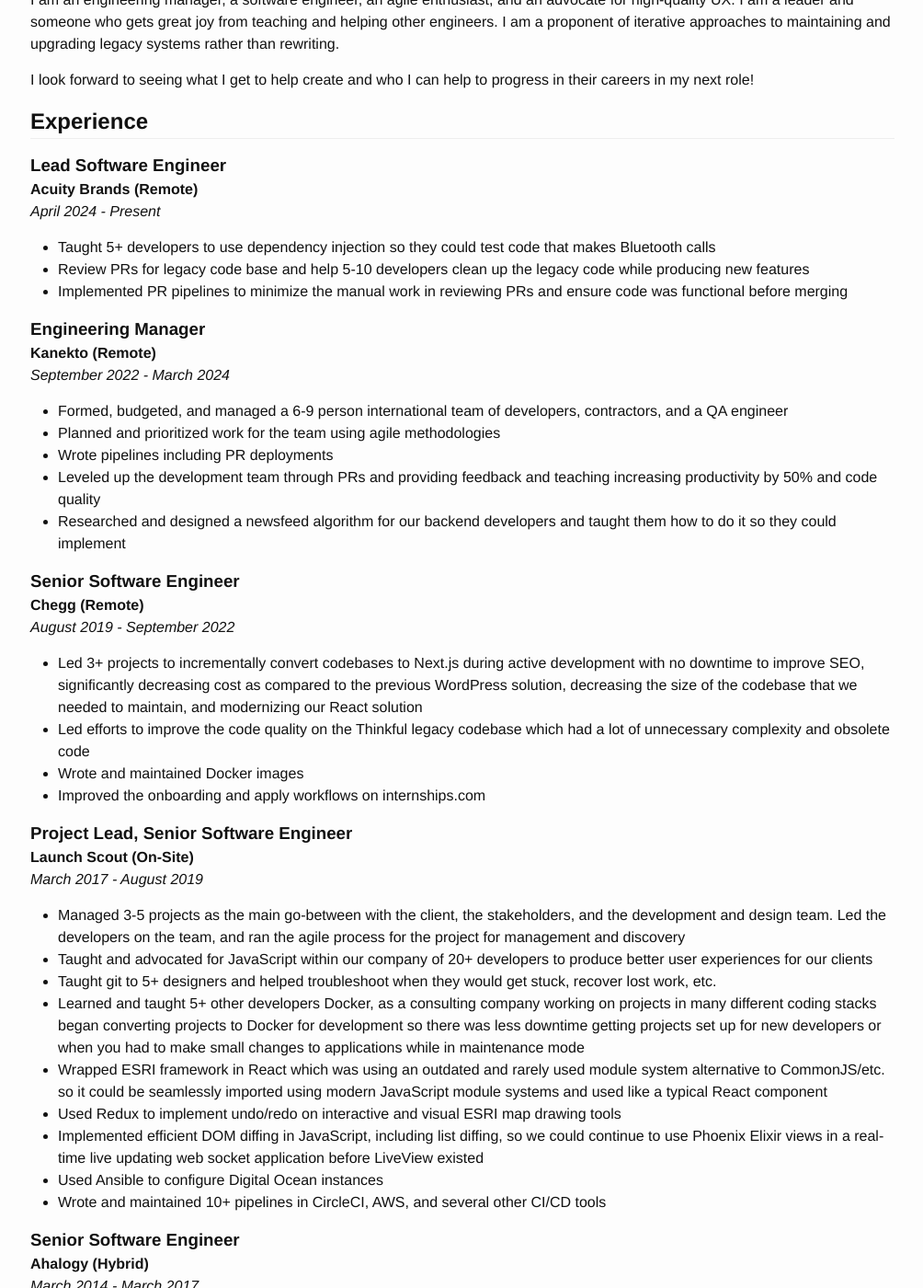
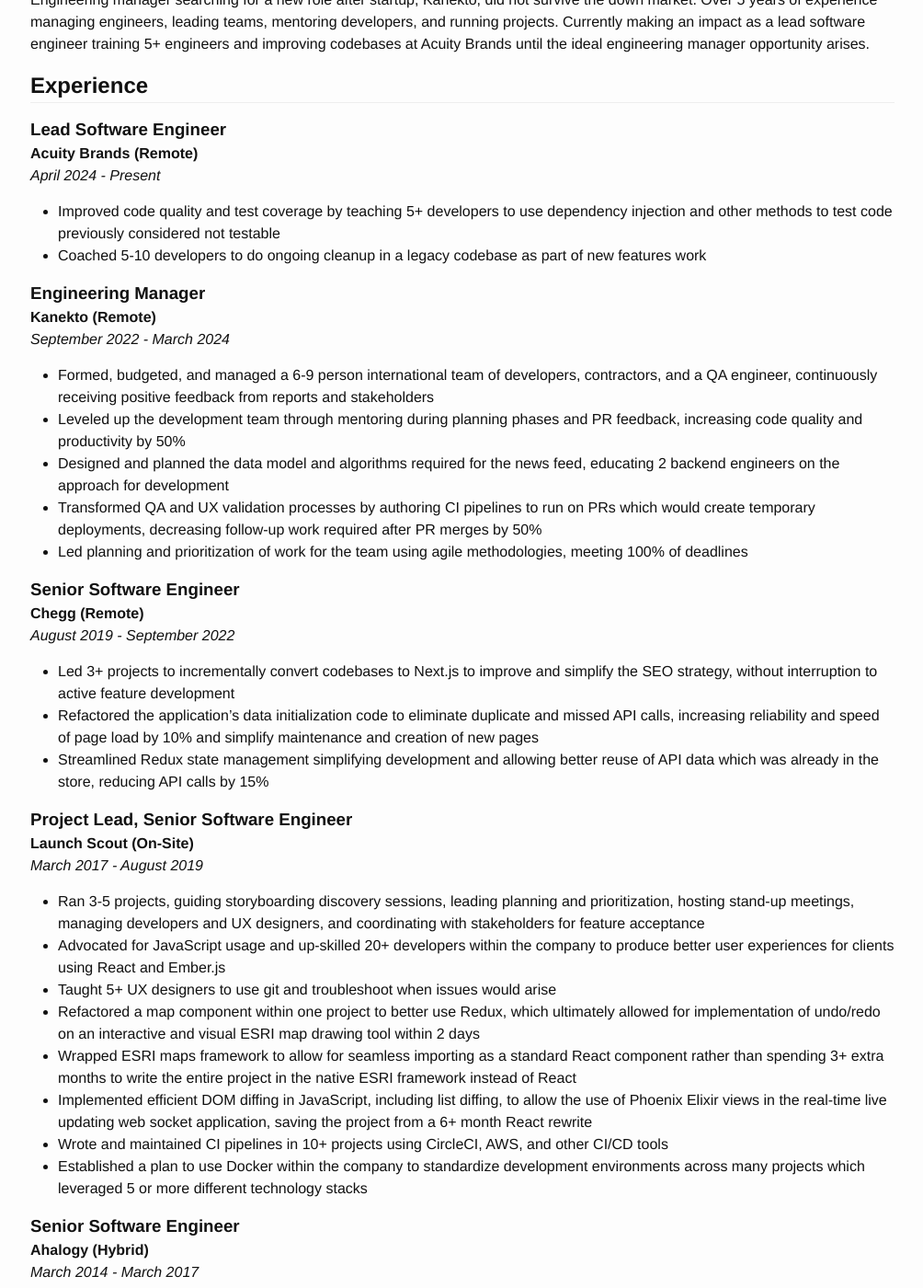
Before and after one commit to jimmay5469/jimmay5469.github.io, a Jekyll site: the page built from resume.md, in a window 1280 px wide and 1400 px high, scrolled down 293 px. Shown: the whole window at 92% size, without its empty margins (137-1141 px from the left). Built offline with Jekyll 4.4.1, drawn with Linux system fonts in a browser that asks for light colours; some of the changed text lies outside the part shown.

Commit message:
Resume cleanup

```diff
--- a/_includes/resume.md
+++ b/_includes/resume.md
@@ -11,9 +11,7 @@
 Summary
 -------
 
-I am an engineering manager, a software engineer, an agile enthusiast, and an advocate for high-quality UX. I am a leader and someone who gets great joy from teaching and helping other engineers. I am a proponent of iterative approaches to maintaining and upgrading legacy systems rather than rewriting.
-
-I look forward to seeing what I get to help create and who I can help to progress in their careers in my next role!
+Engineering manager searching for a new role after startup, Kanekto, did not survive the down market. Over 5 years of experience managing engineers, leading teams, mentoring developers, and running projects. Currently making an impact as a lead software engineer training 5+ engineers and improving codebases at Acuity Brands until the ideal engineering manager opportunity arises.
 
 
 Experience
@@ -23,55 +21,48 @@
 #### Acuity Brands (Remote)
 _April 2024 - Present_
 
-- Taught 5+ developers to use dependency injection so they could test code that makes Bluetooth calls
-- Review PRs for legacy code base and help 5-10 developers clean up the legacy code while producing new features
-- Implemented PR pipelines to minimize the manual work in reviewing PRs and ensure code was functional before merging
+- Improved code quality and test coverage by teaching 5+ developers to use dependency injection and other methods to test code previously considered not testable
+- Coached 5-10 developers to do ongoing cleanup in a legacy codebase as part of new features work
 
 ### Engineering Manager
 #### Kanekto (Remote)
 _September 2022 - March 2024_
 
-- Formed, budgeted, and managed a 6-9 person international team of developers, contractors, and a QA engineer
-- Planned and prioritized work for the team using agile methodologies
-- Wrote pipelines including PR deployments
-- Leveled up the development team through PRs and providing feedback and teaching increasing productivity by 50% and code quality
-- Researched and designed a newsfeed algorithm for our backend developers and taught them how to do it so they could implement
+- Formed, budgeted, and managed a 6-9 person international team of developers, contractors, and a QA engineer, continuously receiving positive feedback from reports and stakeholders
+- Leveled up the development team through mentoring during planning phases and PR feedback, increasing code quality and productivity by 50%
+- Designed and planned the data model and algorithms required for the news feed, educating 2 backend engineers on the approach for development
+- Transformed QA and UX validation processes by authoring CI pipelines to run on PRs which would create temporary deployments, decreasing follow-up work required after PR merges by 50%
+- Led planning and prioritization of work for the team using agile methodologies, meeting 100% of deadlines
 
 ### Senior Software Engineer
 #### Chegg (Remote)
 _August 2019 - September 2022_
 
-- Led 3+ projects to incrementally convert codebases to Next.js during active development with no downtime to improve SEO, significantly decreasing cost as compared to the previous WordPress solution, decreasing the size of the codebase that we needed to maintain, and modernizing our React solution
-- Led efforts to improve the code quality on the Thinkful legacy codebase which had a lot of unnecessary complexity and obsolete code
-- Wrote and maintained Docker images
-- Improved the onboarding and apply workflows on internships.com
+- Led 3+ projects to incrementally convert codebases to Next.js to improve and simplify the SEO strategy, without interruption to active feature development
+- Refactored the application's data initialization code to eliminate duplicate and missed API calls, increasing reliability and speed of page load by 10% and simplify maintenance and creation of new pages
+- Streamlined Redux state management simplifying development and allowing better reuse of API data which was already in the store, reducing API calls by 15%
 
 ### Project Lead, Senior Software Engineer
 #### Launch Scout (On-Site)
 _March 2017 - August 2019_
 
-- Managed 3-5 projects as the main go-between with the client, the stakeholders, and the development and design team. Led the developers on the team, and ran the agile process for the project for management and discovery
-- Taught and advocated for JavaScript within our company of 20+ developers to produce better user experiences for our clients
-- Taught git to 5+ designers and helped troubleshoot when they would get stuck, recover lost work, etc.
-- Learned and taught 5+ other developers Docker, as a consulting company working on projects in many different coding stacks began converting projects to Docker for development so there was less downtime getting projects set up for new developers or when you had to make small changes to applications while in maintenance mode
-- Wrapped ESRI framework in React which was using an outdated and rarely used module system alternative to CommonJS/etc. so it could be seamlessly imported using modern JavaScript module systems and used like a typical React component
-- Used Redux to implement undo/redo on interactive and visual ESRI map drawing tools
-- Implemented efficient DOM diffing in JavaScript, including list diffing, so we could continue to use Phoenix Elixir views in a real-time live updating web socket application before LiveView existed
-- Used Ansible to configure Digital Ocean instances
-- Wrote and maintained 10+ pipelines in CircleCI, AWS, and several other CI/CD tools
+- Ran 3-5 projects, guiding storyboarding discovery sessions, leading planning and prioritization, hosting stand-up meetings, managing developers and UX designers, and coordinating with stakeholders for feature acceptance
+- Advocated for JavaScript usage and up-skilled 20+ developers within the company to produce better user experiences for clients using React and Ember.js
+- Taught 5+ UX designers to use git and troubleshoot when issues would arise
+- Refactored a map component within one project to better use Redux, which ultimately allowed for implementation of undo/redo on an interactive and visual ESRI map drawing tool within 2 days
+- Wrapped ESRI maps framework to allow for seamless importing as a standard React component rather than spending 3+ extra months to write the entire project in the native ESRI framework instead of React
+- Implemented efficient DOM diffing in JavaScript, including list diffing, to allow the use of Phoenix Elixir views in the real-time live updating web socket application, saving the project from a 6+ month React rewrite
+- Wrote and maintained CI pipelines in 10+ projects using CircleCI, AWS, and other CI/CD tools
+- Established a plan to use Docker within the company to standardize development environments across many projects which leveraged 5 or more different technology stacks
 
 ### Senior Software Engineer
 #### Ahalogy (Hybrid)
 _March 2014 - March 2017_
 
-- Led 3+ Ember.js projects within the company
-- Helped lead and progress our team's processes using agile methodologies
-- Led discovery and implementation of Pinterest OAuth for the Pinterest API
-- Mentored 2 junior developers in JavaScript, Ruby on Rails, and general development practices
-- Implemented a release management system that allowed us to do instant rollbacks, preview upcoming releases, and view old releases to quickly troubleshoot regressions
-- Incremental rewrite from Backbone.js to Ember.js with zero downtime
-- Incrementally converted an application from Broccoli to EmberCLI with zero downtime and without interruption to the other developers actively working on features in the same codebase
-- Created bookmarklet and Chrome tool for creating scheduled Pinterest pins
+- Led a 3-person frontend development team managing 3+ Ember.js projects
+- Mentored 2 junior developers in JavaScript and Ruby on Rails
+- Implemented a release management system that allowed for instant rollbacks, preview of upcoming releases, and view of old releases to troubleshoot regressions quickly, reducing bugs and time to track down bugs by 15%
+- Devised an algorithm and developed the code for an infinitely scrolled masonry grid that didn't have staggered columns, allowing for easy virtual scrolling and a reducing memory footprint by 90%
 
 
 Volunteer Experience
@@ -81,9 +72,9 @@
 #### Cincinnati Ember Meetup
 _July 2015 - March 2017_
 
-- Led and organized monthly meetups of 5-20 developers
-- Taught Ember.js to many members of the local development community
-- Helped other Ember.js developers in the community troubleshoot problems they were having in their applications
+- Hosted and facilitated monthly meetups of 5-20 developers, giving 4+ talks and recruiting members to give talks as well
+- Taught 30+ members of the local development community to use Ember.js and Ember Data
+- Built and troubleshooted 10+ advanced Ember.js codebases with members of the local Ember.js community
 
 
 Education
```
